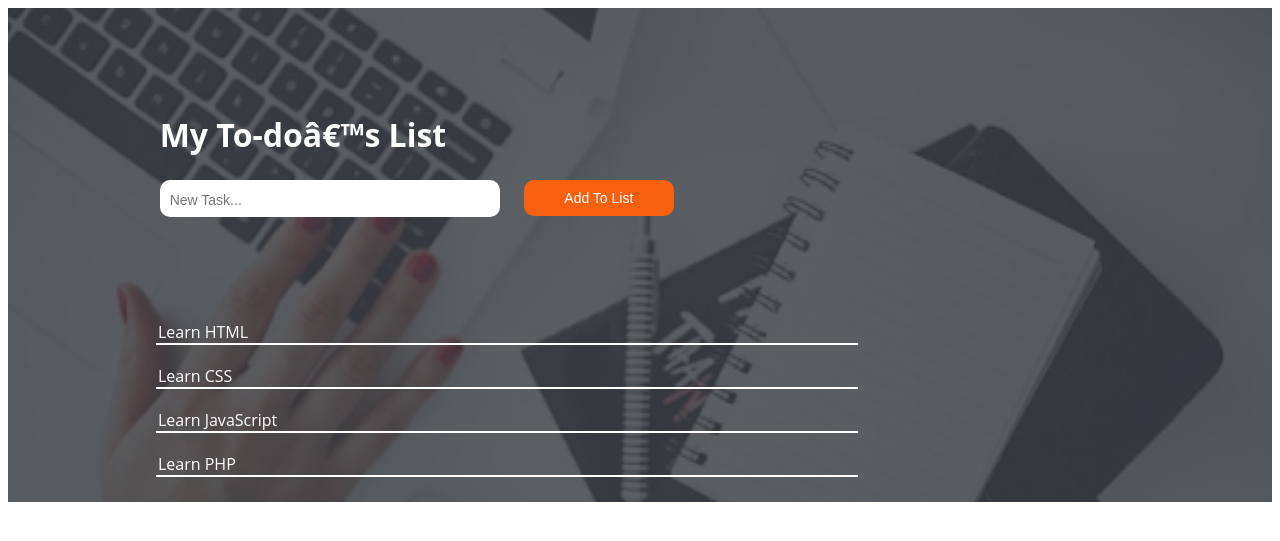
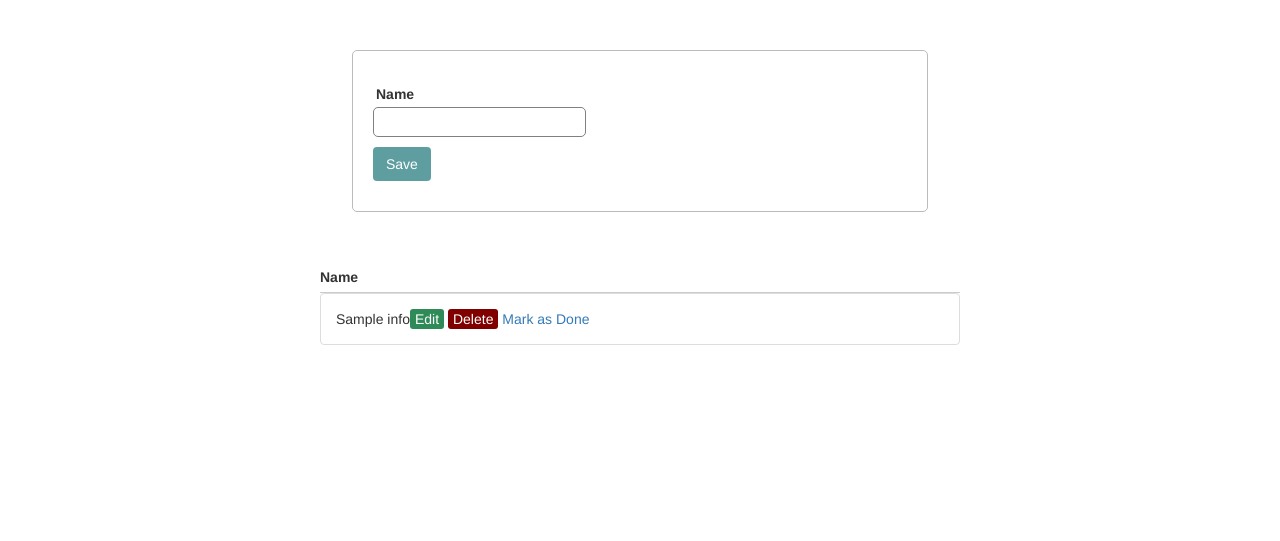
Before and after one commit to Mohammed-Safadi/todo-list-Andaleeb, a PHP site: page / in a window 1280 px wide. Shown: the top 541 px of the page. Run offline with PHP 8.4, Linux system fonts and the light colour scheme; tables that the repository leaves empty or names only in its code hold one stand-in row (values such as "Sample post"); some libraries are stand-ins or nearby versions.

Commit message:
Add files via upload

```diff
--- /dev/null
+++ b/index.php
@@ -0,0 +1,112 @@
+<?php  include('server.php');
+
+	if (isset($_GET['edit'])) {
+		$id = $_GET['edit'];
+        $edit_state = true;
+		$rec = mysqli_query($db, "SELECT * FROM info WHERE id=$id " );
+$record=mysqli_fetch_array($rec);
+        $name = $record['name'];
+        $id =$record['id'];
+
+	}
+?>
+<!DOCTYPE html>
+<html>
+<head>
+	<title>CRUD: CReate, Update, Delete PHP MySQL</title>
+    <link rel="stylesheet" type="text/css" href="style.css">
+        <link rel="stylesheet" href="https://maxcdn.bootstrapcdn.com/font-awesome/4.4.0/css/font-awesome.min.css">
+    <link rel="stylesheet" href="https://maxcdn.bootstrapcdn.com/bootstrap/3.3.5/css/bootstrap.min.css">
+
+    <script src="https://ajax.googleapis.com/ajax/libs/jquery/2.1.3/jquery.min.js"></script>
+<script src="https://maxcdn.bootstrapcdn.com/bootstrap/3.3.5/js/bootstrap.min.js"></script>
+<script type="text/javascript">
+
+$(document).on( 'click', '.done-action', function() {
+	    var id = $(this).parent().attr('id');
+		$.ajax({
+            type: 'POST',
+
+			dataType: 'json',
+            data: {
+                'id': id,
+                'action':"update",
+            },
+            success: function() {
+               	$(this).parent().parent('tr').addClass('done');
+            },
+        });
+
+	  $(this).parent().parent('tr').addClass('done');
+	});
+
+    </script>
+
+</head>
+<body>
+        <?php if (isset($_SESSION['message'])): ?>
+	<div class="msg">
+		<?php
+			echo $_SESSION['message'];
+			unset($_SESSION['message']);
+		?>
+	</div>
+
+<?php endif ?>
+    <form method="post" action="server.php" >
+                <input type="hidden" id="i" name="id" value="<?php echo $id; ?>">
+
+		<div class="input-group">
+			<label>Name</label>
+			<input type="text" id="ti" name="name" value="<?php echo $name; ?>">
+		</div>
+
+		<div class="input-group">
+            <?php if ($edit_state == false): ?>
+			<button class="btn"  type="submit" name="save" >Save</button>
+            <?php else: ?>
+            <button class="btn" type="update" name="update" >update</button>
+<?php endif ?>
+
+		</div>
+	</form>
+
+
+
+
+
+
+    <table>
+	<thead>
+		<tr>
+			<th>Name</th>
+						<th colspan="2"></th>
+
+		</tr>
+	</thead>
+
+
+<tbody>
+
+
+        	<?php while ($row = mysqli_fetch_array($results)) { ?>
+		<tr class="list-group-item  <?php if($row['status'] == 1) { echo 'done'; } ?>">
+			<td><?php echo $row['name'];  ?></td>
+			<span class="bt1">
+			<td>
+				<a href="index.php?edit=<?php echo $row['id']; ?>" class="edit_btn" >Edit</a>
+
+
+    	<a href="index.php?del=<?php echo $row['id']; ?>" class="del_btn">Delete</a>
+		 <a href ="#" class="done-action">Mark as Done </a>
+            </td>
+            </span>
+		</tr>
+	<?php } ?>
+
+        </tbody>
+</table>
+
+
+</body>
+</html>
--- /dev/null
+++ b/server.php
@@ -0,0 +1,56 @@
+<?php
+	session_start();
+
+
+	// initialize variables
+	$name = "";
+
+	$id = 0;
+	$edit_state=false;
+$db = mysqli_connect('localhost', 'root', '', 'crud');
+//add
+
+	if (isset($_POST['save'])) {
+		$name = $_POST['name'];
+		$query= "INSERT INTO info (name) VALUES ('$name')";
+        mysqli_query($db,$query);
+		$_SESSION['message'] = "add task";
+		header('location: index.php');
+	}
+
+
+        //update
+    if (isset($_POST['update'])) {
+	$id = $_POST['id'];
+	$name = $_POST['name'];
+
+
+	mysqli_query($db, "UPDATE info SET name='$name' WHERE id=$id");
+	$_SESSION['message'] = "task updated!";
+	header('location: index.php');
+}
+
+
+
+        //delte
+        if (isset($_GET['del'])) {
+	$id = $_GET['del'];
+	mysqli_query($db, "DELETE FROM info WHERE id=$id");
+	$_SESSION['message'] = "task deleted!";
+	header('location: index.php');
+
+
+
+
+}
+
+
+
+
+
+
+
+
+
+ $results = mysqli_query($db, "SELECT * FROM info ORDER BY id DESC");
+// ...?>
--- a/style.css
+++ b/style.css
@@ -1,113 +1,89 @@
-
-body{
-    font-family: 'Open Sans' , sans-serif;
+body {
+    font-size: 19px;
+}
+table{
+    width: 50%;
+    margin: 30px auto;
+    border-collapse: collapse;
+    text-align: left;
+}
+tr {
+    border-bottom: 1px solid #cbcbcb;
+}
+th, td{
+    border: none;
+    height: 30px;
+    padding: 2px;
 
 }
-.container {
-    width: 700px;
-    margin: auto;
-    position: relative;
-    display: inline;
+tr:hover {
+    background: #F5F5F5;
+}
 
+form {
+    width: 45%;
+    margin: 50px auto;
+    text-align: left;
+    padding: 20px;
+    border: 1px solid #bbbbbb;
+    border-radius: 5px;
 }
-.overlay{
-    background:rgba(49,55,61,.8);
-    width: 100%;
-    height: 100%;
-    }
 
-    ::-webkit-input-placeholder{
-        font-size: 14px;
-    }
-
-     :-moz-input-placeholder{
-        font-size: 14px;
-    }
-
-     :-ms-input-placeholder{
-        font-size: 14px;
-    }
-.add-task{
-    background: url('../imag/2imges.jpg');
-    -webkit-background-size:cover;
-    -moz-background-size:cover;
-    -o-background-size:cover;
-    background-size:cover;
-
-
-   color: #FFF
+.input-group {
+    margin: 10px 0px 10px 0px;
 }
-.task{
-    padding: 5px  0;
-    margin: auto;
-
+.input-group label {
+    display: block;
+    text-align: left;
+    margin: 3px;
+}
+.input-group input {
+    height: 30px;
+    width: 93%;
+    padding: 5px 10px;
+    font-size: 16px;
+    border-radius: 5px;
+    border: 1px solid gray;
+}
+.btn {
+    padding: 10px;
+    font-size: 15px;
+    color: white;
+    background: #5F9EA0;
+    border: none;
+    border-radius: 5px;
+}
+.edit_btn {
+    text-decoration: none;
+    padding: 2px 5px;
+    background: #2E8B57;
+    color: white;
+    border-radius: 3px;
 
 }
 
-.add-task form{
-    padding: 84px 0;
-    width: 700px;
-    margin: auto;
-     margin-left: 12%;
-
+.del_btn {
+    text-decoration: none;
+    padding: 2px 5px;
+    color: white;
+    border-radius: 3px;
+    background: #800000;
 }
-.add-task form input[type="text" ]{
-    padding:0 10px;
-    width: 320px;
-    font-size: 20px;
-    border-radius: 10px;
-    position: relative;
-    top: 2px;
-    border: none;
-    height: 37px;
-    line-height: 37px;
-}
-
-.add-task form button{
+.msg {
+    margin: 30px auto;
     padding: 10px;
-    width: 150px;
-    border: none;
-    background-color: #F7600E;
-    color: #FFF;
-    border-radius: 10px;
-    margin-left: 20px;
-    font-size: 14px;
-
-}
-ul {
-	list-style-type: none;
-	width: 900px;
-}
-li {
-    width: 700px;
-	padding-left: 2px;
-    border-bottom:  2px solid #FFF;
-	margin-bottom: 20px;
-         margin-left: 12%;
-
-
-}
-li:hover .bt1 {
-	visibility: visible;
+    border-radius: 5px;
+    color: #3c763d;
+    background: #dff0d8;
+    border: 1px solid #3c763d;
+    width: 50%;
+    text-align: center;
 }
 
 
-.Done {
-    color: rgb(79,234,12);
-
+.done{
+	color: #69d069 !important;
 }
-.Delete {
-    color:  #F7600E;
+.done .done-action{
+	display: none;
 }
-
-.bt1 {
-    padding-right: 20px;
-	float: right;
-	visibility: hidden;
-
-}
-
-
-li:hover {
-	border-bottom:  2px solid rgba(49,55,61,.7);
-}
```
